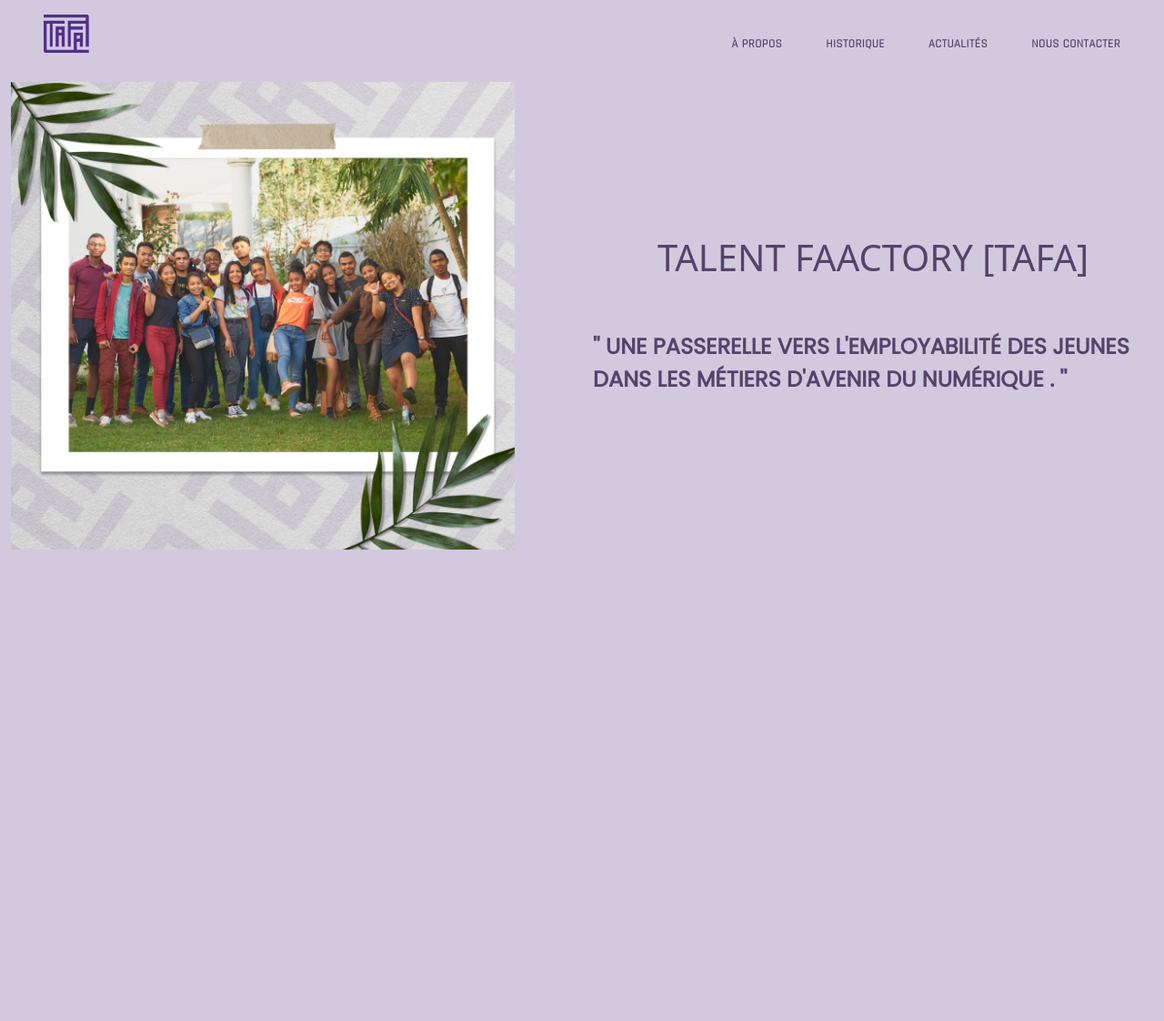
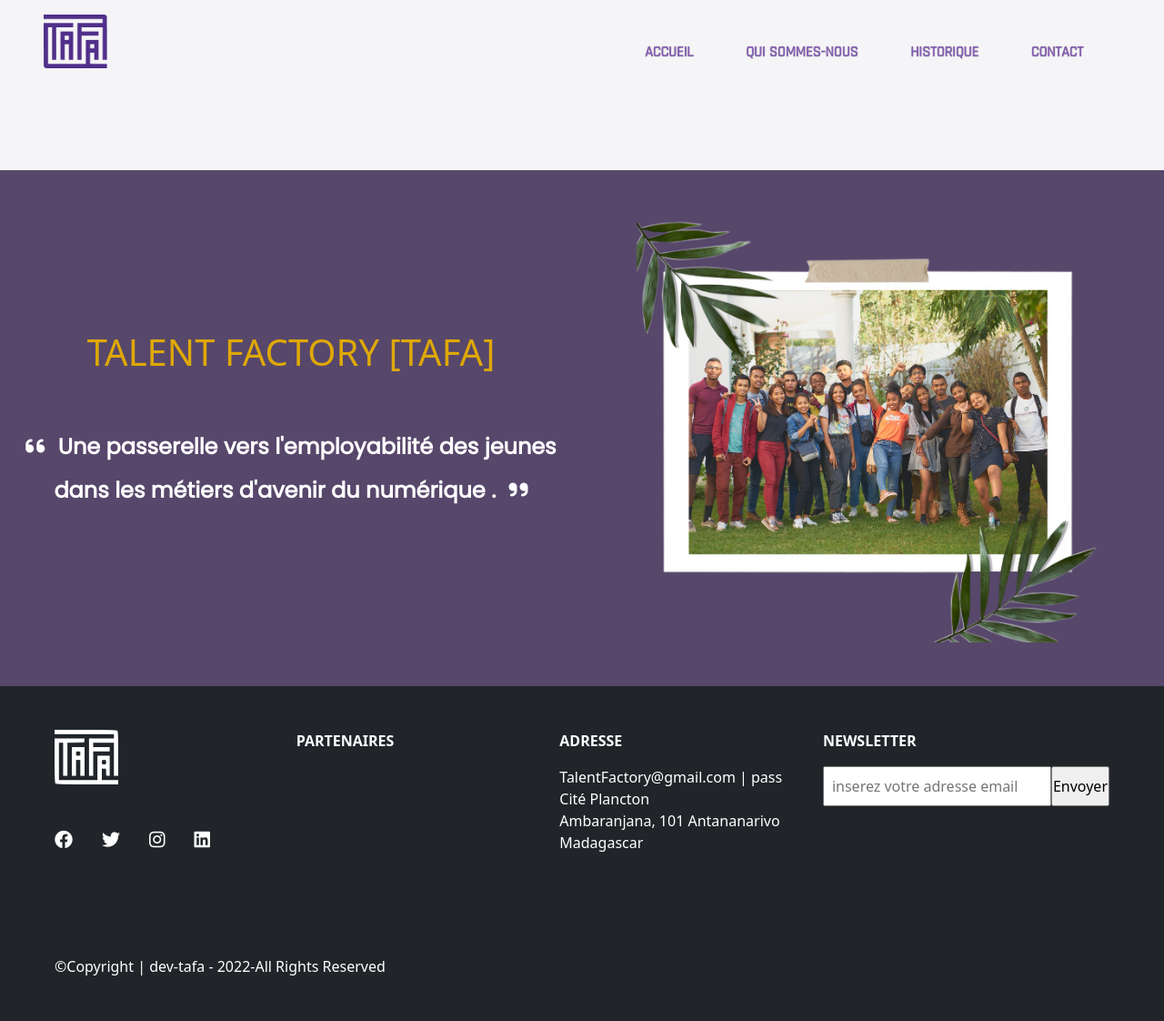
Before and after one commit to M-Lalaina/projet_siteTafa, a PHP site: page / in a window 1280 px wide. Shown: the whole page at 91% size. Before the commit the page ends 604 px from the top, so only its background shows below. Run offline with PHP 8.4, Linux system fonts and the light colour scheme; some libraries are stand-ins or nearby versions.

Commit message:
🚧 imp : "work in progress"

```diff
--- a/assets/styles/css/style.css
+++ b/assets/styles/css/style.css
@@ -1,35 +1,49 @@
-@font-face {
-    font-family: "poppins";
-    src: url(/assets/fonts/Poppins-Regular.ttf);
-}
-@font-face {
-    font-family: "rajdhani";
-    src: url(/assets/fonts/Rajdhani-Regular.ttf);
-}
-body {
-    background: hsla(266, 25%, 75%, 0.665);
+@import url("https://fonts.googleapis.com/css2?family=Poppins&family=Rajdhani&display=swap");
+*,
+::before,
+::after {
+    box-sizing: border-box;
+    margin: 0;
+    padding: 0;
 }
 
-nav ul li .nav-link {
-    font-family: "rajdhani", sans-serif;
-    font-size: 0.8rem;
-    letter-spacing: 0.03rem;
-    color: #48365ee8;
+body {
+    background: #f3f2f4cf;
 }
 
+nav::after {
+    content: "";
+    clear: both;
+    display: table;
+}
+
+nav {
+    color: #865eb6fd;
+    font-weight: 900;
+}
+nav ul {
+    position: relative;
+}
 nav ul li {
     position: relative;
+    display: inline-block;
+}
+nav ul li a {
+    font-family: "rajdhani", sans-serif;
+    font-size: 0.9rem;
+    padding: 0 0.3rem 0.3rem 0.3rem !important;
+    text-shadow: 0px 0px 1px #48365ee8;
 }
 nav ul li a:hover,
-nav ul li a:focus {
-    color: #48365ef7 !important;
+nav ul li a:focus,
+nav ul li a:active {
+    color: #dea807 !important;
 }
-
 nav ul li::after {
     content: "";
-    height: 2px;
+    height: 3px;
     width: 0;
-    background: #fec104;
+    background: #dea807;
     position: absolute;
     left: 0;
     bottom: 0;
@@ -45,11 +97,16 @@
     justify-content: end;
 }
 
-.text_heading {
-    color: #48365ee8;
+.text_heading h1 {
+    color: #dea807;
 }
 .text_heading p {
+    color: white;
     font-family: "poppins", sans-serif;
 }
 
+.bg__purple {
+    background: #48365ee8;
+}
+
 /*# sourceMappingURL=style.css.map */
--- a/assets/styles/sass/style.scss
+++ b/assets/styles/sass/style.scss
@@ -1,59 +1,109 @@
-@font-face {
-    font-family: "poppins";
-    src: url(/assets/fonts/Poppins-Regular.ttf);
-}
+@import url("https://fonts.googleapis.com/css2?family=Poppins&family=Rajdhani&display=swap");
 
-@font-face {
-    font-family: "rajdhani";
-    src: url(/assets/fonts/Rajdhani-Regular.ttf);
+$--body_bg: #f3f2f4cf;
+$--yellow: #dea807;
+$--purple__darker: #48365ee8;
+$--purple__lighter: #865eb6fd;
+
+*,
+::before,
+::after {
+    box-sizing: border-box;
+    margin: 0;
+    padding: 0;
 }
 
 body {
-    background: #beb0d0cf;
+    background: $--body_bg;
+}
+
+nav::after {
+    content: "";
+    clear: both;
+    display: table;
 }
 
 nav {
+    color: $--purple__lighter;
+    font-weight: 900;
     ul {
+        position: relative;
         li {
-            .nav-link {
+            position: relative;
+            display: inline-block;
+
+            a {
                 font-family: "rajdhani", sans-serif;
-                font-size: 0.8rem;
-                letter-spacing: 0.03rem;
-                color: #48365ee8;
+                font-size: 0.9rem;
+                padding: 0 0.3rem 0.3rem 0.3rem !important;
+                text-shadow: 0px 0px 1px #48365ee8;
+            }
+            a:hover,
+            a:focus,
+            a:active {
+                color: $--yellow !important;
+            }
+        }
+
+        li::after {
+            content: "";
+            height: 3px;
+            width: 0;
+            background: $--yellow;
+            position: absolute;
+            left: 0;
+            bottom: 0;
+            transition: 0.4s;
+        }
+
+        li:hover::after {
+            width: 100%;
+        }
+
+        li:hover > ul {
+            top: 30px;
+            opacity: 1;
+            visibility: visible;
+        }
+
+        ul {
+            position: absolute;
+            top: 55px;
+            background: #48365e6e;
+            display: block !important;
+            opacity: 0;
+            visibility: hidden;
+            transition: top 0.3s;
+            li {
+                position: relative;
+                margin: 0;
+                width: 170px;
+                height: 40px;
+                display: list-item;
+                list-style-type: none;
+                a {
+                    font-size: 0.5rem;
+                }
+                a:hover,
+                a:focus,
+                a:active {
+                    color: #dea807cf !important;
+                }
+                a:hover {
+                    font-size: 0.9rem;
+                }
+            }
+
+            li::after {
+                content: "";
+                height: 0;
+                width: 0;
             }
         }
     }
 }
 
-nav {
-    ul {
-        li {
-            position: relative;
-            a:hover,
-            a:focus {
-                color: #48365ef7 !important;
-            }
-        }
-    }
-}
-
-nav {
-    ul {
-        li::after {
-            content: "";
-            height: 2px;
-            width: 0;
-            background: #fec104;
-            position: absolute;
-            left: 0;
-            bottom: 0;
-            transition: 0.4s;
-        }
-        li:hover::after {
-            width: 100%;
-        }
-    }
-}
+//..........................
 
 .justify {
     display: flex;
@@ -62,8 +112,15 @@
 }
 
 .text_heading {
-    color: #48365ee8;
+    h1 {
+        color: $--yellow;
+    }
     p {
+        color: white;
         font-family: "poppins", sans-serif;
     }
 }
+
+.bg__purple {
+    background: $--purple__darker;
+}
--- a/index.html
+++ b/index.html
@@ -4,58 +4,129 @@
         <meta charset="UTF-8" />
         <meta http-equiv="X-UA-Compatible" content="IE=edge" />
         <meta name="viewport" content="width=device-width, initial-scale=1.0" />
+
+        <!-- Fonts/awesome  cdn link  -->
+
+        <link
+            rel="stylesheet"
+            href="https://cdnjs.cloudflare.com/ajax/libs/font-awesome/6.0.0-beta2/css/all.min.css"
+        />
+
+        <!-- Bootstrap -->
+
         <link
             rel="stylesheet"
             href="./node_modules/bootstrap/dist/css/bootstrap.min.css"
         />
+
+        <!-- .css -->
+
         <link rel="stylesheet" href="./assets/styles/css/style.css" />
+
         <title>Tafa website</title>
     </head>
     <body>
         <header>
-            <div class="container-fluid py-3 px-5">
+            <div class="container-fluid pt-3 px-5 mb-5 pb-5">
                 <div class="row pb-3">
                     <div class="col-4">
                         <img
                             src="./assets/imgs/logo_tafa.0.png"
                             alt=""
-                            width="50px"
+                            width="70px"
                         />
                     </div>
 
-                    <div class="col-8 justify">
+                    <div class="col-8 justify px-0">
                         <nav>
                             <ul
-                                class="d-flex justify-content-end m-0 p-0 gap-md-4 gap-lg-5"
+                                class="d-flex justify-content-end m-0 p-0 gap-4 gap-lg-5"
                             >
                                 <li class="list-group-item">
                                     <a
-                                        class="nav-link text-uppercase fw-bolder"
-                                        href=""
-                                        >à propos</a
+                                        class="nav-link text-uppercase fw-bold"
+                                        href="#"
+                                        >accueil</a
                                     >
                                 </li>
+
+                                <!-- Qui somme nous -->
+
                                 <li class="list-group-item">
                                     <a
-                                        class="nav-link text-uppercase fw-bolder"
-                                        href=""
+                                        class="nav-link text-uppercase fw-bold"
+                                        href="#"
+                                        >Qui sommes-nous</a
+                                    >
+                                    <!-- select -->
+
+                                    <ul class="px-0 py-2 lh-lg">
+                                        <!-- à propos de Tafa-->
+
+                                        <li>
+                                            <a
+                                                href="#"
+                                                class="nav-link fw-bold text-uppercase"
+                                                >à propos</a
+                                            >
+                                        </li>
+
+                                        <!-- détails sur la formation -->
+
+                                        <li>
+                                            <a
+                                                href="#"
+                                                class="nav-link fw-bold text-uppercase"
+                                            >
+                                                nos formations
+                                            </a>
+                                        </li>
+                                    </ul>
+                                </li>
+
+                                <!-- Notre histoire -->
+
+                                <li class="list-group-item">
+                                    <a
+                                        class="nav-link text-uppercase fw-bold"
+                                        href="#"
                                         >historique</a
                                     >
+                                    <ul class="px-0 py-2 lh-lg">
+                                        <!-- à propos de Tafa-->
+
+                                        <li>
+                                            <a
+                                                href="#"
+                                                class="nav-link fw-bold text-uppercase"
+                                                >2020</a
+                                            >
+                                        </li>
+
+                                        <!-- détails sur la formation -->
+
+                                        <li>
+                                            <a
+                                                href="#"
+                                                class="nav-link fw-bold text-uppercase"
+                                            >
+                                                2021
+                                            </a>
+                                        </li>
+                                    </ul>
                                 </li>
+
+                                <!-- Nous contacter -->
+
                                 <li class="list-group-item">
                                     <a
-                                        class="nav-link text-uppercase fw-bolder"
-                                        href=""
-                                        >Actualités</a
+                                        class="nav-link text-uppercase fw-bold"
+                                        href="#"
+                                        >contact</a
                                     >
                                 </li>
-                                <li class="list-group-item">
-                                    <a
-                                        class="nav-link text-uppercase fw-bolder"
-                                        href=""
-                                        >Nous contacter</a
-                                    >
-                                </li>
+
+                                <li class="list-group-item"></li>
                             </ul>
                         </nav>
                     </div>
@@ -64,35 +135,132 @@
 
             <!--  -->
 
-            <div class="container-fluid">
+            <div class="container-fluid bg__purple">
                 <div class="row">
+                    <div
+                        class="col d-flex align-items-center text_heading text-center"
+                    >
+                        <div class="p-3">
+                            <h1 class="text-uppercase pb-5">
+                                Talent factory [TAFA]
+                            </h1>
+                            <p class="fs-4 fw-bolder text-justify lh-lg">
+                                <span>
+                                    <i class="fa-solid fa-quote-left pe-2"></i>
+                                </span>
+                                Une passerelle vers l'employabilité des jeunes
+                                dans les métiers d'avenir du numérique .
+                                <span>
+                                    <i class="fa-solid fa-quote-right ps-2"></i>
+                                </span>
+                            </p>
+                        </div>
+                    </div>
+
                     <div class="col">
-                        <figure>
+                        <figure class="m-5">
                             <img
-                                src="./assets/imgs/img_tafa.jpg"
+                                src="./assets/imgs/photo_grp.png"
                                 alt=""
-                                width="90%"
+                                width="100%"
                             />
                         </figure>
                     </div>
+                </div>
+            </div>
+        </header>
 
-                    <div class="col d-flex align-items-center text_heading">
-                        <div>
-                            <h1 class="text-uppercase text-center pb-5">
-                                Talent faactory [TAFA]
-                            </h1>
-                            <p
-                                class="fs-4 fw-bolder text-uppercase text-justify"
+        <!-- .........FOOTER......... -->
+
+        <footer>
+            <div class="p-5 bg-dark text-white">
+                <div class="container-fluid">
+                    <div class="row">
+                        <div class="col row">
+                            <span class="logo_noir"
+                                ><img
+                                    src="./assets/imgs/logo_tafa.png"
+                                    width="70px"
+                                    alt=""
+                            /></span>
+                            <div
+                                class="d-flex align-items-center"
+                                id="social_media_icons"
                             >
-                                '' Une passerelle vers l'employabilité des
-                                jeunes dans les métiers d'avenir du numérique .
-                                ''
+                                <div>
+                                    <a href="#" class="text-white pe-3 fs-5">
+                                        <i class="fa-brands fa-facebook"></i>
+                                    </a>
+                                </div>
+                                <div>
+                                    <a
+                                        href="https://twitter.com/P4Human"
+                                        target="_blank"
+                                        class="text-white px-3 fs-5"
+                                    >
+                                        <i class="fa-brands fa-twitter"></i>
+                                    </a>
+                                </div>
+                                <div>
+                                    <a href="#" class="text-white px-3 fs-5">
+                                        <i class="fa-brands fa-instagram"></i>
+                                    </a>
+                                </div>
+                                <div>
+                                    <a href="#" class="text-white px-3 fs-5">
+                                        <i class="fa-brands fa-linkedin"></i>
+                                    </a>
+                                </div>
+                            </div>
+                        </div>
+
+                        <!-- / -->
+
+                        <div class="col">
+                            <p class="text-uppercase"><b>partenaires</b></p>
+                            <br />
+                            <p class=""></p>
+                        </div>
+
+                        <!-- / -->
+
+                        <div class="col">
+                            <p class="text-uppercase"><b>adresse</b></p>
+                            <p>
+                                TalentFactory@gmail.com | pass<br />
+                                Cité Plancton <br />
+                                Ambaranjana, 101 Antananarivo <br />
+                                Madagascar
                             </p>
+                        </div>
+                        <!-- / -->
+
+                        <div class="col">
+                            <p class="text-uppercase"><b>newsletter</b></p>
+                            <p></p>
+                            <form action="" method="" class="d-flex">
+                                <input
+                                    type="mail"
+                                    class="p-2"
+                                    placeholder="inserez votre adresse email"
+                                />
+                                <input type="submit" value="Envoyer" />
+                            </form>
+                        </div>
+                    </div>
+                </div>
+
+                <div class="container-fluid pt-5 mt-5">
+                    <div class="row">
+                        <div class="d-flex align-items-center" id="copyright">
+                            <span>
+                                ©Copyright | dev-tafa - 2022-All Rights Reserved
+                            </span>
                         </div>
                     </div>
                 </div>
             </div>
-        </header>
+        </footer>
 
         <!-- ................................. -->
         <!-- JQUERY -->
```
Also changed, not shown: other parts of assets/styles/css/style.css (+38 -0 lines), assets/fonts/Poppins-Regular.ttf (deleted), assets/fonts/Rajdhani-Regular.ttf (deleted), assets/imgs/img_tafa.jpg (deleted), assets/imgs/img_tafa2.0.jpg (added), assets/imgs/photo_grp.png (added), 1 other file.
